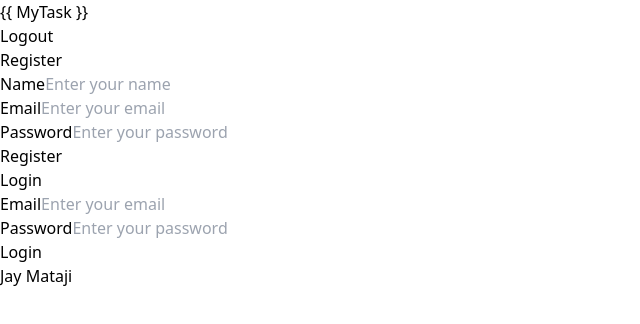
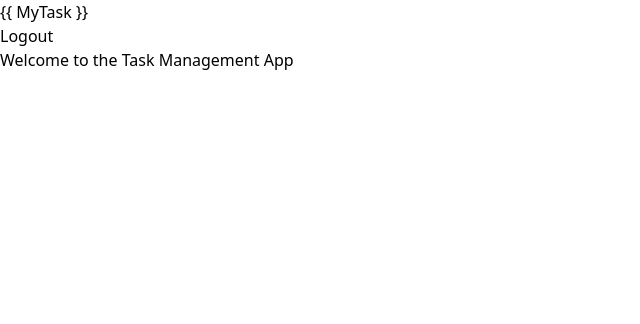
Before and after one commit to jaybodra001/task-management-app, a React (Vite) app in the folder frontend/: page / in a window 1280 px wide. Shown: the top 324 px of the page, without its empty margins (0-640 px from the left). Built offline with nearby package versions, Linux system fonts and the light colour scheme.

Commit message:
route created  and home  UI  created

```diff
--- a/frontend/src/App.jsx
+++ b/frontend/src/App.jsx
@@ -1,21 +1,22 @@
 import { useState } from 'react'
+import { BrowserRouter as Router, Routes, Route } from "react-router-dom";
 import './App.css'
 import Navbar from "./components/Navbar";
 import Register from './components/Auth/Register';
 import Login from './components/Auth/Login';
+import Home from './pages/Home';
 
 function App() {
-  const [count, setCount] = useState(0)
 
   return (
-    <>
+    <Router>
       <Navbar />
-      <Register />
-      <Login />
-      <h1 className="text-3xl font-bold underline">
-        Jay Mataji
-      </h1>
-    </>
+      <Routes>
+        <Route path="/" element={<Home />} />
+        <Route path="/register" element={<Register />} />
+        <Route path="/login" element={<Login />} />
+      </Routes>
+    </Router>
   )
 }
 
--- /dev/null
+++ b/frontend/src/pages/Home.jsx
@@ -0,0 +1,7 @@
+import React from "react";
+
+const Home = () => {
+  return <h1>Welcome to the Task Management App</h1>;
+};
+
+export default Home;
```
